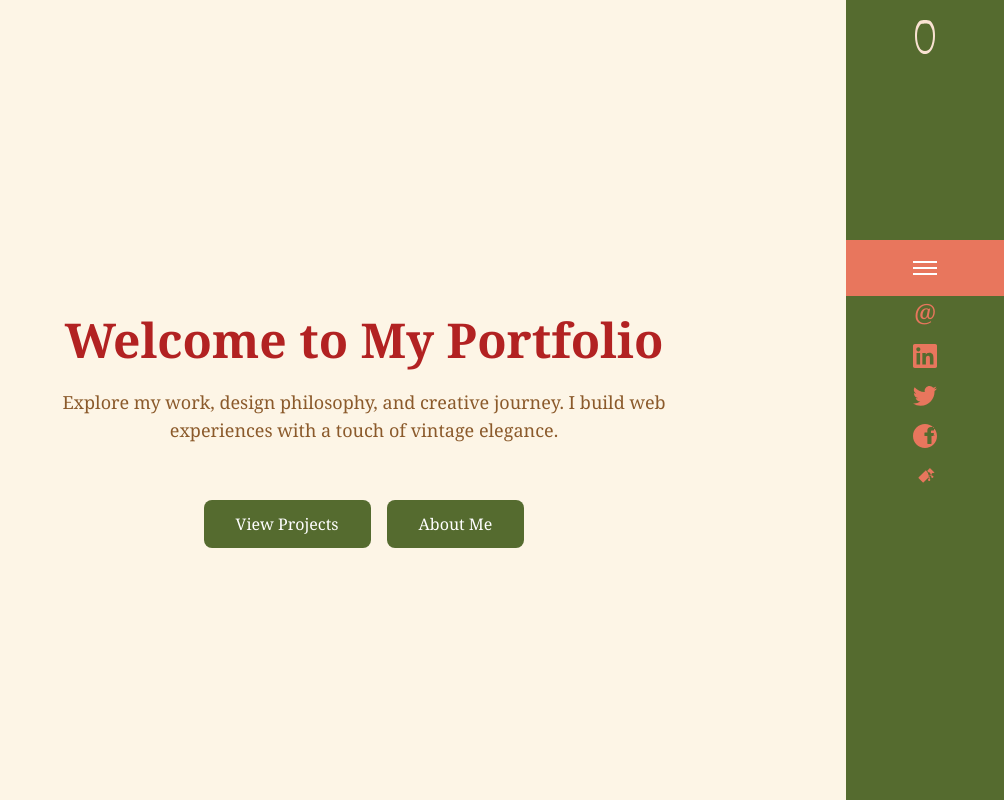
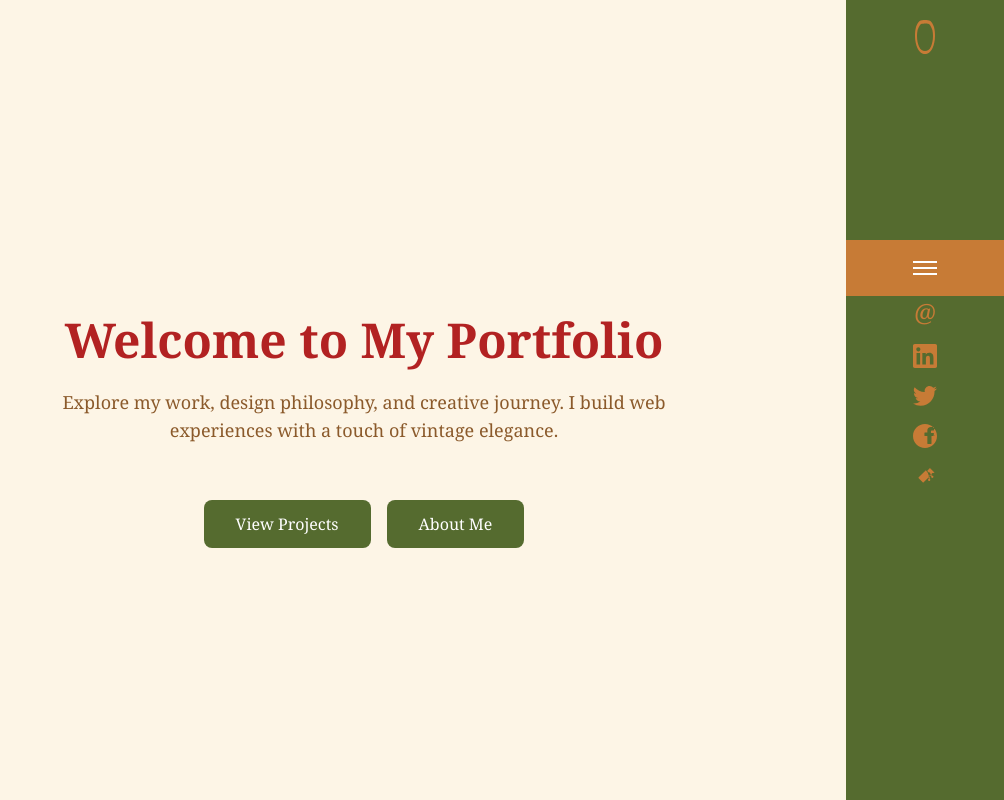
Before and after one commit to survivzhang/my-portfolio, a Next.js app in the folder client/: page / in a window 1280 px wide. Shown: the top 800 px of the page, without its empty margins (276-1280 px from the left). Built offline with nearby package versions, Linux system fonts and the light colour scheme.

Commit message:
adjust the second_background_color

```diff
--- a/client/app/globals.css
+++ b/client/app/globals.css
@@ -7,6 +7,7 @@
   --foreground: #8b5a2b; /* 焦糖棕 文字 */
   --primary: #b22222; /* 酒红 标题 */
   --secondary: #556b2f; /* 橄榄绿 按钮 */
+  --sec_background: #c77b36; /* 米色 按钮背景 */
 }
 
 body {
--- a/client/components/CollapsibleSidebar.tsx
+++ b/client/components/CollapsibleSidebar.tsx
@@ -16,12 +16,12 @@ export default function CollapsibleSidebar() {
       const currentScrollY = window.scrollY;
 
       // Hide sidebar when scrolling down, show when scrolling up
-      if (currentScrollY > lastScrollY && currentScrollY > 100) {
+      if (currentScrollY > lastScrollY && currentScrollY > 400) {
         // Scrolling down
         setIsOpen(false);
       } else if (currentScrollY < lastScrollY) {
         // Scrolling up
-        if (currentScrollY === 0) {
+        if (currentScrollY < 300) {
           // At the top of the page, fully show
           setIsOpen(true);
         }
@@ -36,7 +36,6 @@ export default function CollapsibleSidebar() {
 
   return (
     <div className="fixed right-0 top-0 bottom-0 z-50 flex items-center">
-
       {/* Sidebar */}
       <div
         className={`h-full bg-secondary transition-all duration-500 ease-in-out flex flex-col ${
@@ -48,7 +47,7 @@ export default function CollapsibleSidebar() {
         {/* Logo at top */}
         <div className="flex justify-center p-4">
           <svg
-            className="w-12 h-12 text-[#F9E2D2]"
+            className="w-12 h-12 text-sec_background"
             viewBox="0 0 24 24"
             fill="currentColor"
           >
@@ -60,7 +59,7 @@ export default function CollapsibleSidebar() {
         <div
           className={`${
             isOpen ? "mt-40" : "mt-16"
-          } bg-[#E8765D] p-4 flex justify-center`}
+          } bg-sec_background p-4 flex justify-center`}
         >
           <button
             onClick={toggleSidebar}
@@ -72,9 +71,8 @@ export default function CollapsibleSidebar() {
           </button>
         </div>
 
-
         {/* Social icons at bottom */}
-        <div className="mb-4 flex flex-col items-center space-y-4 text-[#E8765D]">
+        <div className="mb-4 flex flex-col items-center space-y-4 text-sec_background">
           <a href="#" className="hover:text-white transition-colors">
             <span className="text-2xl">@</span>
           </a>
--- a/client/tailwind.config.ts
+++ b/client/tailwind.config.ts
@@ -13,6 +13,7 @@ export default {
         foreground: "var(--foreground)",
         primary: "var(--primary)", // 添加酒红色变量
         secondary: "var(--secondary)", // 添加橄榄绿变量
+        sec_background: "var(--sec_background)", // 添加背景色变量
       },
     },
   },
```
